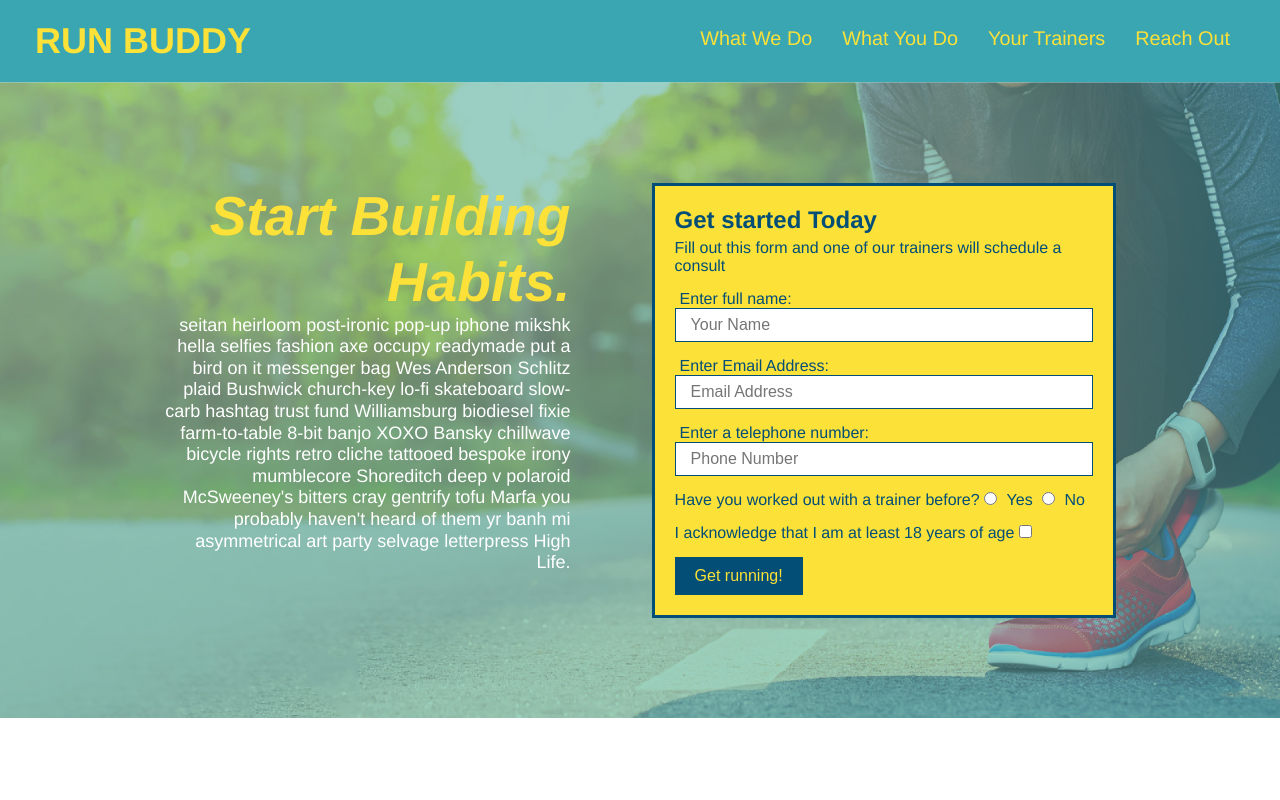
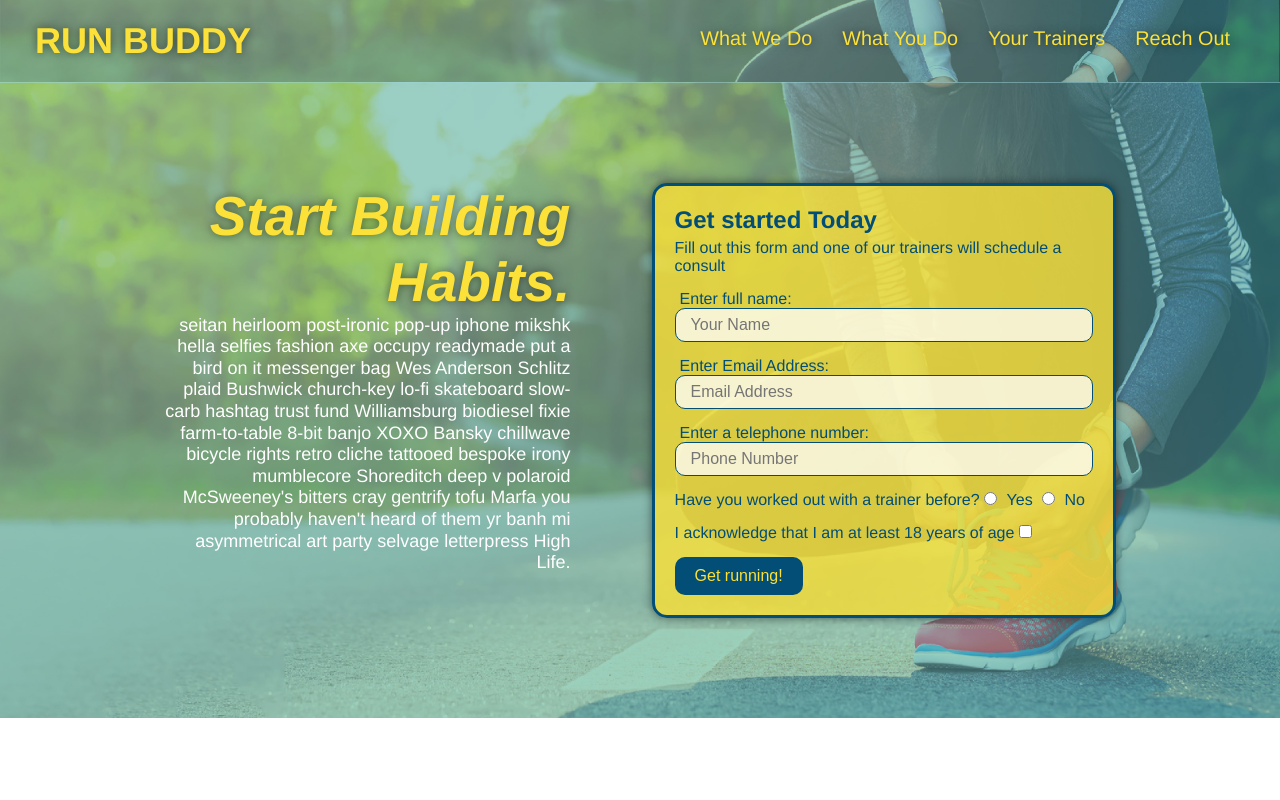
Before and after one commit to Frostquill/run-buddy, a plain HTML site: page index.html in a window 1280 px wide. Shown: the top 800 px of the page. Drawn offline with Linux system fonts and the light colour scheme.

Commit message:
pseudo classes

```diff
--- a/assets/css/style.css
+++ b/assets/css/style.css
@@ -15,6 +15,16 @@ header {
     background-color: #39a6b2;
     justify-content: space-between;
     flex-wrap:wrap;
+    position: sticky;
+    top:0;
+    position: -webkit-sticky;
+    position: sticky;
+    top: 0;
+    background-image: url("../images/hero-bg.jpg");
+    background-size: cover;
+    background-position: center;
+    background-attachment: fixed;
+    background-position: 80%;
 }
 
 header h1 {
@@ -22,6 +32,7 @@ header h1 {
     font-size: 36px;
     color: #fce138;
     margin: 0;
+    text-shadow: 0 0 10px rgba(0,0,0,0.5);
 }
 
 header a {
@@ -50,8 +61,15 @@ header nav ul li a {
     padding: 10px 15px;
     font-weight: lighter;
     font-size: 1.55vw;
+    text-shadow: 0 0 10px rgba(0,0,0,0.5);
 }
 
+header nav ul li a:hover{
+    background: #fce138;
+    color: #024e76;
+    border-radius: 15px;
+    text-shadow: none;
+}
 
 
 footer {
@@ -104,11 +122,13 @@ section {
     justify-content:center;
     flex-wrap:wrap;
     align-items: flex-start;
+    background-attachment: fixed;
+    background-position: 80%;
     }
 
 
 .hero-form {
-    background-color: #fce138;
+    background-color:rgba(252,225,56,0.8);
     color:#024e76;
     padding: 20px;
     border:3px solid #024e76;
@@ -117,6 +137,8 @@ section {
     border-color: #024e76;
     width:40%;
     margin:3.5%;
+    box-shadow: 0 0 10px rgba(0,0,0,0.5);
+    border-radius: 15px;
 
 }
 
@@ -133,6 +155,7 @@ section {
     font-style:italic;
     font-size: 55px;
     color:#fce138;
+    text-shadow: 0 0 10px rgba(0,0,0,0.5);
 }
 
 .hero-form h3 {
@@ -153,6 +176,13 @@ section {
     color: #024e76;
     width: 100%;
     margin-bottom: 15px;
+    border-radius: 10px;
+    background-color: rgba(255,255,255, 0.75);
+}
+
+.form-input:focus {
+    background-color: rgba(255,255,255,1);
+    outline:none;
 }
 
 .hero-form label {
@@ -166,8 +196,12 @@ section {
     padding: 10px 20px;
     border: none;
     padding: 10px 20px;
+    border-radius: 10px;
 }
 
+.hero-form button:hover {
+    background-color: #39a6b2;
+}
 /* Hero Style End */
 
 
@@ -217,11 +251,14 @@ section {
     margin: 50px auto;
     padding-bottom: 50px;
     width: 80%;
-    border-bottom: 1px solid #39a6b2;
     display:flex;
     flex-wrap: wrap;
     align-items:center;
     justify-content: space-between;
+}
+
+.step:not(:last-child) {
+    border-bottom: 1px solid #39a6b2;
 }
 
 
@@ -370,6 +407,14 @@ section {
     width: 100%;
     margin-bottom: 15px;
     margin-top: 5px;
+    border-radius:10px;
+    background-color:rgba(255,255,255,0.75);
+
+}
+
+.contact-form input:focus, .contact-form textarea:focus {
+    background-color:rgba(255,255,255, 1);
+    outline:none;
 
 }
 
@@ -381,6 +426,12 @@ section {
     text-align: center;
     padding: 15px 0;
     font-size: 16px;
+    border-radius:10px;
+}
+
+.contact-form button:hover {
+    color: #fce138;
+    background: #39a6b2;
 }
 
 /* Reach Out Styles End */
@@ -392,6 +443,7 @@ section {
    header {
        padding-bottom: 0;
        justify-content: center;
+       position: relative;
     }
     header h1 {
         width:100%;
```
